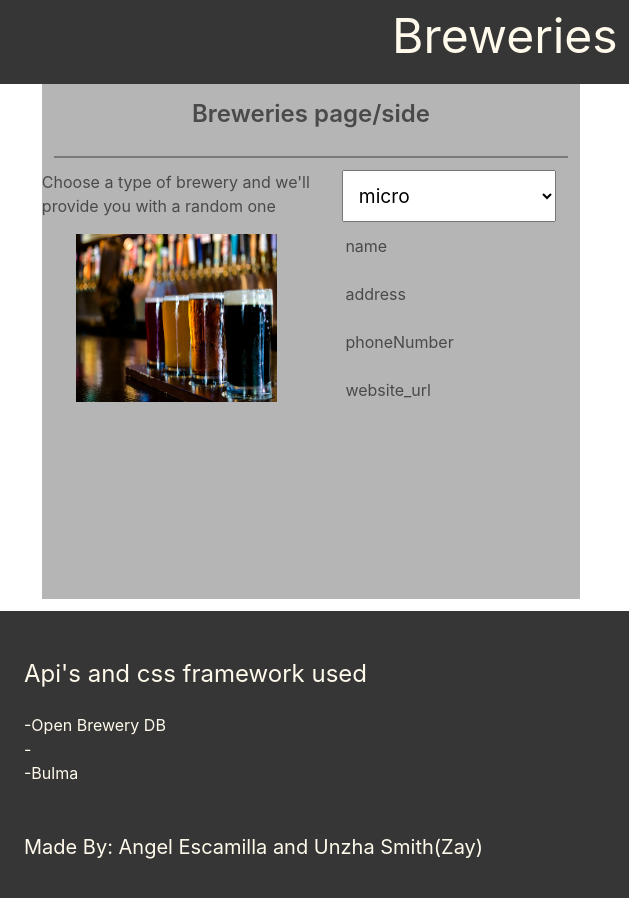
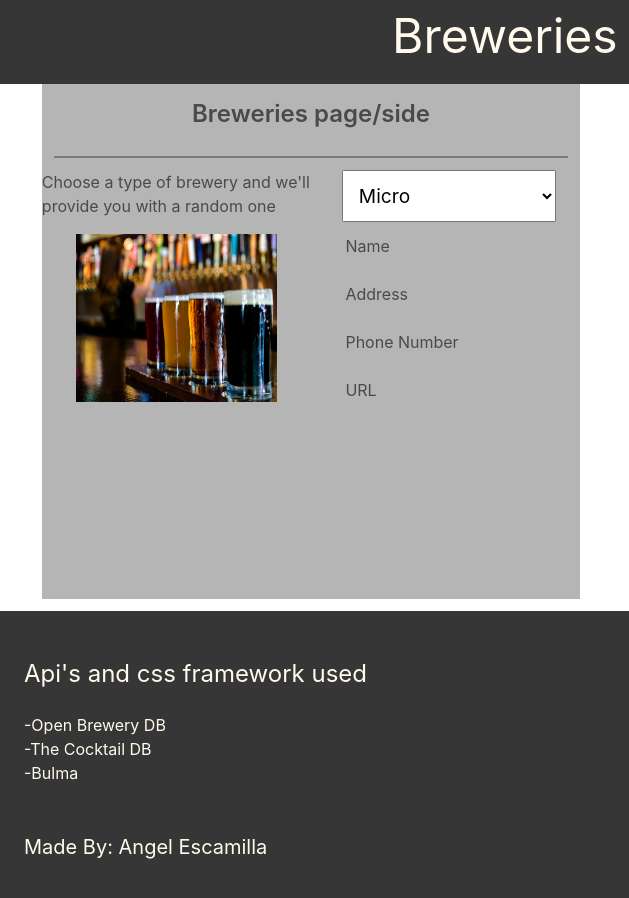
Before and after one commit to Angel24e/neverTooLate, a plain HTML site: page index.html in a window 1280 px wide. Shown: the full height of the page, 0-629 px from the left. Drawn offline with nearby package versions, Linux system fonts and the light colour scheme.

Commit message:
Finished effectively using both apis now I just need to figure out local storage and make it all a tiny bit prettier and all done

```diff
--- a/index.html
+++ b/index.html
@@ -21,26 +21,26 @@
             <form action="" class="columns is-12 mr-3 is-justify-content-space-around">
                 <label for="brewery" class="is-5">Choose a type of brewery and we'll provide you with a random one</label>
                 <select class="column is-5 ridiculous" name="brewery" id="brewery">
-                    <option value="micro" selected>micro</option>
-                    <option value="nano">nano</option>
-                    <option value="regional">regional</option>
-                    <option value="brewpub">brewpub</option>
-                    <option value="large">large</option>
-                    <option value="planning">planning</option>
-                    <option value="bar">bar</option>
-                    <option value="contract">contract</option>
-                    <option value="proprietor">proprietor</option>
-                    <option value="closed">closed</option>
+                    <option value="micro" selected>Micro</option>
+                    <option value="nano">Nano</option>
+                    <option value="regional">Regional</option>
+                    <option value="brewpub">Brewpub</option>
+                    <option value="large">Large</option>
+                    <option value="planning">Planning</option>
+                    <option value="bar">Bar</option>
+                    <option value="contract">Contract</option>
+                    <option value="proprietor">Proprietor</option>
+                    <option value="closed">Closed</option>
                 </select>
             </form>
             <div class="columns is-justify-content-space-around">
                 <img src="./images/brewery.jpg" alt="Brewery Image" class="column is-5">
                 <div class="column is-5">
                     <div class="columns vertical">
-                        <div class="column name">name</div>
-                        <div class="column address">address</div>
-                        <div class="column phoneNumber">phoneNumber</div>
-                        <div class="column website_url">website_url</div>
+                        <div class="column name">Name</div>
+                        <div class="column address">Address</div>
+                        <div class="column phoneNumber">Phone Number</div>
+                        <div class="column website_url">URL</div>
                     </div>
                 </div>
             </div>
@@ -61,11 +61,11 @@
         <div class="subtitle is-4 has-text-warning-light">Api's and css framework used</div>
         <ul class="has-text-warning-light">
             <li>-Open Brewery DB</li>
-            <li>-</li>
+            <li>-The Cocktail DB</li>
             <li>-Bulma</li>
         </ul>
         <hr class="has-background-dark">
-        <div class="subtitle is-5 has-text-warning-light">Made By: Angel Escamilla and Unzha Smith(Zay)</div>
+        <div class="subtitle is-5 has-text-warning-light">Made By: Angel Escamilla</div>
     </footer>
     <script src="./js/script.js"></script>
 </body>
--- a/js/script.js
+++ b/js/script.js
@@ -22,8 +22,6 @@ function searchForBrewery(event) {
   });
 }
 
-
-
 function displayBreweryLocation(data) {
   console.log("Current Brewery Data: ", data);
   breweryName.textContent = "Name: " + data.name;
@@ -32,6 +30,4 @@ function displayBreweryLocation(data) {
   breweryWebsite.textContent = "Website Url: " + data.website_url;
 }
 
-// function getRandomRecipe()
-
 dropdown.addEventListener("change", searchForBrewery);
```
Also changed, not shown: htmlHolder/recipes.html (+21 -3 lines), js/recipe.js (+27 -0 lines), 1 other file.
